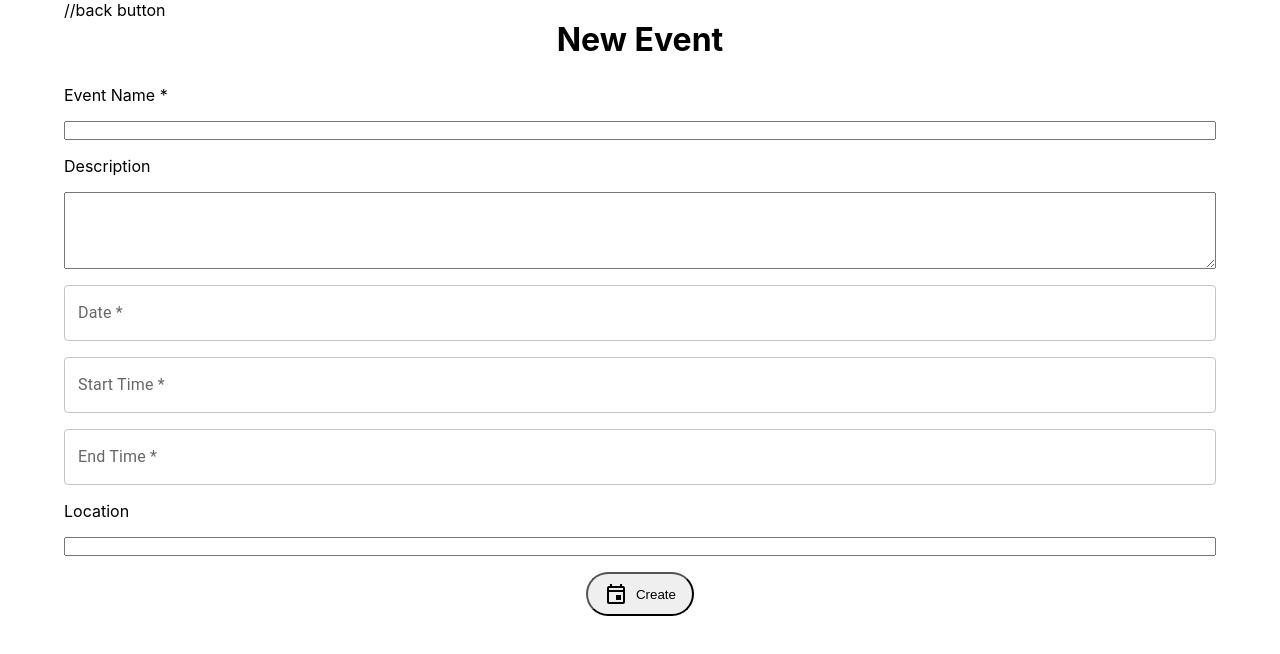
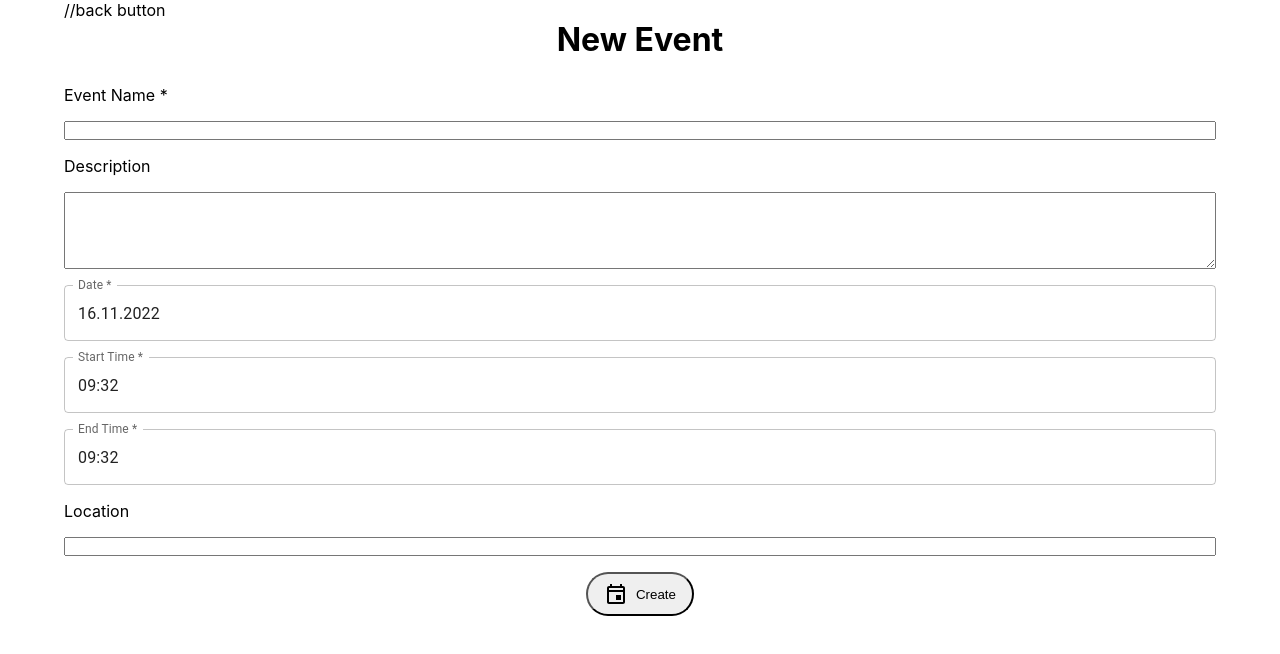
Before and after one commit to gaiisay/capstone-project, a Next.js app: page /events/add in a window 1280 px wide. Shown: the top 654 px of the page. Built offline with nearby package versions, Linux system fonts and the light colour scheme.

Commit message:
add form and formSubmit

```diff
--- a/components/EventCard/index.js
+++ b/components/EventCard/index.js
@@ -3,7 +3,10 @@ import styled from "styled-components";
 function EventCard({ event, teamName }) {
   const options = { weekday: "short", month: "short", day: "2-digit" };
   const eventDate = new Date(event.date).toLocaleDateString("de-DE", options).replace(/[.,]/g, "");
-  const eventTime = event.startTime + " - " + event.endTime;
+  const eventTime =
+    new Date(event.startTime).toLocaleTimeString("de-DE", { timeStyle: "short" }) +
+    " - " +
+    new Date(event.endTime).toLocaleTimeString("de-DE", { timeStyle: "short" });
 
   return (
     <Card>
--- /dev/null
+++ b/components/NewEventForm/index.js
@@ -0,0 +1,86 @@
+import styled from "styled-components";
+import TextField from "@mui/material/TextField";
+import { DatePicker, TimePicker } from "@mui/x-date-pickers";
+import Button from "../Button";
+import { useRouter } from "next/router";
+import { useState } from "react";
+
+function NewEventForm({ addEvent }) {
+  const [date, setDate] = useState(new Date());
+  const [startTime, setStartTime] = useState(new Date());
+  const [endTime, setEndTime] = useState(new Date());
+
+  const router = useRouter();
+
+  function handleSubmit(event) {
+    event.preventDefault();
+
+    const formData = new FormData(event.target);
+    formData.append("date", date);
+    formData.append("startTime", startTime);
+    formData.append("endTime", endTime);
+    const data = Object.fromEntries(formData);
+
+    addEvent(data);
+    router.push("/");
+  }
+
+  return (
+    <StyledForm onSubmit={handleSubmit}>
+      <label htmlFor="input-event-name">Event Name *</label>
+      <input type="text" id="input-event-name" name="name" maxLength={50} required />
+
+      <label htmlFor="input-description">Description</label>
+      <textarea id="input-description" name="description" rows="5" />
+
+      <DatePicker
+        required
+        label="Date *"
+        value={date}
+        onChange={(newDate) => {
+          console.log(newDate);
+          setDate(newDate);
+        }}
+        renderInput={(params) => <TextField {...params} />}
+      />
+      <TimePicker
+        label="Start Time *"
+        value={startTime}
+        onChange={(newTime) => {
+          setStartTime(newTime);
+        }}
+        renderInput={(params) => <TextField {...params} />}
+        required
+      />
+      <TimePicker
+        label="End Time *"
+        value={endTime}
+        onChange={(newTime) => {
+          setEndTime(newTime);
+        }}
+        renderInput={(params) => <TextField {...params} />}
+        required
+      />
+
+      <label htmlFor="input-location">Location</label>
+      <input type="text" id="input-location" name="location" />
+
+      <Button type="submit" variant="create">
+        Create
+      </Button>
+    </StyledForm>
+  );
+}
+
+const StyledForm = styled.form`
+  margin: 10px auto;
+  display: grid;
+  gap: 1rem;
+  width: 90vw;
+
+  button {
+    justify-self: center;
+  }
+`;
+
+export default NewEventForm;
--- a/db.json
+++ b/db.json
@@ -4,8 +4,8 @@
     "name": "Training",
     "description": "Lorem ipsum dolor sit amet, consectetur adipiscing elit. Integer nec odio. Praesent libero. Sed cursus ante dapibus diam. Sed nisi.",
     "date": "2022-12-02",
-    "startTime": "20:00",
-    "endTime": "22:00",
+    "startTime": "2022-12-02 20:00",
+    "endTime": "2022-12-02 22:00",
     "location": "Rathausstraße 9, 53819 Neunkirchen-Seelscheid"
   },
   {
@@ -13,8 +13,8 @@
     "name": "Training",
     "description": "Lorem ipsum dolor sit amet, consectetur adipiscing elit. Integer nec odio. Praesent libero. Sed cursus ante dapibus diam. Sed nisi.",
     "date": "2022-12-04",
-    "startTime": "20:00",
-    "endTime": "22:00",
+    "startTime": "2022-12-04 20:00",
+    "endTime": "2022-12-04 22:00",
     "location": "Rathausstraße 9, 53819 Neunkirchen-Seelscheid"
   },
   {
@@ -22,8 +22,8 @@
     "name": "Training",
     "description": "Lorem ipsum dolor sit amet, consectetur adipiscing elit. Integer nec odio. Praesent libero. Sed cursus ante dapibus diam. Sed nisi.",
     "date": "2022-12-09",
-    "startTime": "20:00",
-    "endTime": "22:00",
+    "startTime": "2022-12-09 20:00",
+    "endTime": "2022-12-09 22:00",
     "location": "Rathausstraße 9, 53819 Neunkirchen-Seelscheid"
   },
   {
@@ -31,8 +31,8 @@
     "name": "Training",
     "description": "Lorem ipsum dolor sit amet, consectetur adipiscing elit. Integer nec odio. Praesent libero. Sed cursus ante dapibus diam. Sed nisi.",
     "date": "2022-12-11",
-    "startTime": "20:00",
-    "endTime": "22:00",
+    "startTime": "2022-12-11 20:00",
+    "endTime": "2022-12-11 22:00",
     "location": "Rathausstraße 9, 53819 Neunkirchen-Seelscheid"
   }
 ]
--- a/helpers/db.js
+++ b/helpers/db.js
@@ -1,7 +1,14 @@
 import events from "../db.json";
+import { nanoid } from "nanoid";
+
+let allEvents = events;
 
 function getAllEvents() {
-  return events;
+  return allEvents;
 }
 
-export { getAllEvents };
+function createEvent(event) {
+  allEvents.push({ ...event, id: nanoid() });
+}
+
+export { getAllEvents, createEvent };
--- a/package.json
+++ b/package.json
@@ -20,6 +20,7 @@
     "@mui/material": "^5.10.14",
     "@mui/x-date-pickers": "^5.0.8",
     "date-fns": "^2.29.3",
+    "nanoid": "^4.0.0",
     "next": "13.0.3",
     "react": "18.2.0",
     "react-dom": "18.2.0",
--- a/pages/api/events/index.js
+++ b/pages/api/events/index.js
@@ -1,10 +1,15 @@
-import { getAllEvents } from "../../../helpers/db";
+import { createEvent, getAllEvents } from "../../../helpers/db";
 
 export default async function handler(req, res) {
   if (req.method === "GET") {
     const events = await getAllEvents();
     res.status(200).json(events);
+  } else if (req.method === "POST") {
+    const event = JSON.parse(req.body);
+
+    const createdEvent = await createEvent(event);
+    res.status(201).json(createdEvent);
   } else {
-    res.status(405).setHeader("Allow", ["GET"]).send();
+    res.status(405).setHeader("Allow", ["GET", "POST"]).send();
   }
 }
--- a/pages/events/add/index.js
+++ b/pages/events/add/index.js
@@ -1,74 +1,27 @@
-import styled from "styled-components";
-import Button from "../../../components/Button";
-import TextField from "@mui/material/TextField";
 import { de } from "date-fns/locale";
-import { DatePicker, LocalizationProvider, TimePicker } from "@mui/x-date-pickers";
+import { LocalizationProvider } from "@mui/x-date-pickers";
 import { AdapterDateFns } from "@mui/x-date-pickers/AdapterDateFns";
 import { useState } from "react";
+import { useRouter } from "next/router";
+import NewEventForm from "../../../components/NewEventForm";
 
-function AddEvent() {
-  const [date, setDate] = useState(null);
-  const [startTime, setStartTime] = useState(null);
-  const [endTime, setEndTime] = useState(null);
+function AddEvent({}) {
+  async function addEvent(event) {
+    const response = await fetch("/api/events", {
+      method: "POST",
+      body: JSON.stringify(event),
+    });
+  }
 
   return (
     <main>
       //back button
       <h1>New Event</h1>
       <LocalizationProvider dateAdapter={AdapterDateFns} adapterLocale={de}>
-        <StyledForm>
-          <label htmlFor="input-event-name">Event Name *</label>
-          <input type="text" id="input-event-name" name="title" maxLength={50} required />
-
-          <label htmlFor="input-description">Description</label>
-          <textarea id="input-description" name="description" rows="5" />
-
-          <DatePicker
-            label="Date *"
-            value={date}
-            onChange={(newDate) => {
-              setDate(newDate);
-            }}
-            renderInput={(params) => <TextField {...params} />}
-          />
-          <TimePicker
-            label="Start Time *"
-            value={startTime}
-            onChange={(newTime) => {
-              setStartTime(newTime);
-            }}
-            renderInput={(params) => <TextField {...params} />}
-          />
-          <TimePicker
-            label="End Time *"
-            value={endTime}
-            onChange={(newTime) => {
-              setEndTime(newTime);
-            }}
-            renderInput={(params) => <TextField {...params} />}
-          />
-
-          <label htmlFor="input-location">Location</label>
-          <input type="text" id="input-location" name="location" />
-
-          <Button type="submit" variant="create">
-            Create
-          </Button>
-        </StyledForm>
+        <NewEventForm addEvent={addEvent} />
       </LocalizationProvider>
     </main>
   );
 }
 
-const StyledForm = styled.form`
-  margin: 10px auto;
-  display: grid;
-  gap: 1rem;
-  width: 90vw;
-
-  button {
-    justify-self: center;
-  }
-`;
-
 export default AddEvent;
```
Also changed, not shown: 1 other file (tests, documents, lock files or other folders).
